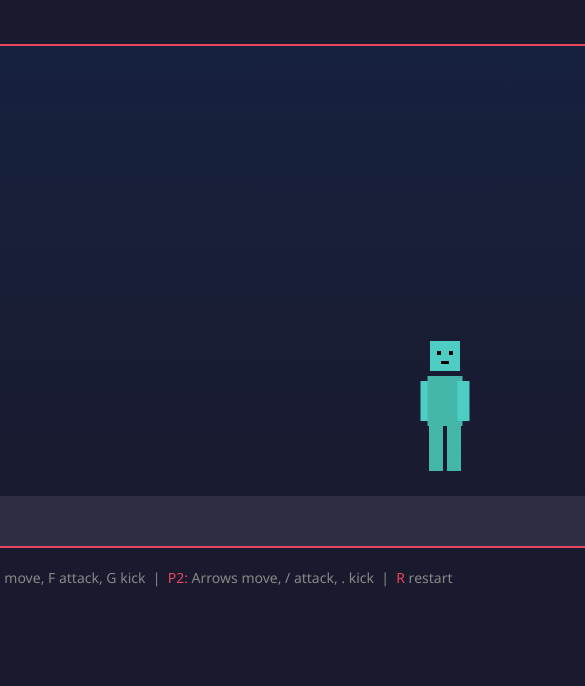
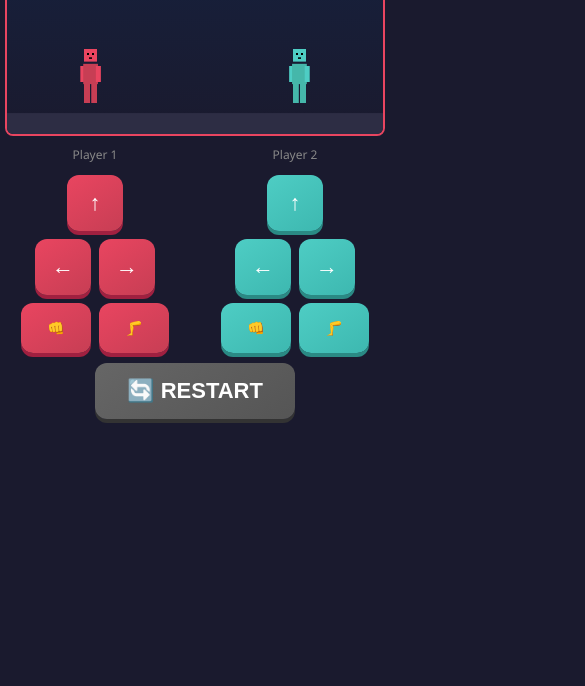
Before and after one commit to ai-stwn/dismember-duel, a plain HTML site: page index.html in a window 390 px wide. Shown: the part 158-844 px from the top of the page, 585 px wide, since content can reach past the window. Drawn offline with Linux system fonts and the light colour scheme.

Commit message:
Add mobile touch controls and responsive layout

```diff
--- a/index.html
+++ b/index.html
@@ -2,49 +2,71 @@
 <html lang="en">
 <head>
     <meta charset="UTF-8">
-    <meta name="viewport" content="width=device-width, initial-scale=1.0">
+    <meta name="viewport" content="width=device-width, initial-scale=1.0, maximum-scale=1.0, user-scalable=no">
     <title>Dismember Duel</title>
     <style>
         * { margin: 0; padding: 0; box-sizing: border-box; }
+        html, body {
+            background: #1a1a2e;
+            overflow: hidden;
+            touch-action: none;
+            -webkit-touch-callout: none;
+            -webkit-user-select: none;
+            user-select: none;
+        }
         body {
-            background: #1a1a2e;
             display: flex;
+            flex-direction: column;
             justify-content: center;
             align-items: center;
             min-height: 100vh;
+            min-height: 100dvh;
             font-family: 'Segoe UI', sans-serif;
             color: white;
+            padding: 10px;
         }
         #game-container {
             text-align: center;
+            width: 100%;
+            max-width: 900px;
         }
         canvas {
             background: linear-gradient(180deg, #16213e 0%, #1a1a2e 100%);
             border: 2px solid #e94560;
             border-radius: 8px;
+            width: 100%;
+            max-width: 900px;
+            height: auto;
+            display: block;
+            margin: 0 auto;
         }
         h1 {
             color: #e94560;
-            margin-bottom: 10px;
+            margin-bottom: 8px;
             text-shadow: 0 0 10px #e94560;
+            font-size: clamp(18px, 5vw, 28px);
         }
-        .controls {
-            margin-top: 15px;
-            font-size: 14px;
+        .controls-desktop {
+            margin-top: 10px;
+            font-size: 12px;
             color: #888;
         }
-        .controls span { color: #e94560; }
+        .controls-desktop span { color: #e94560; }
         .health-bars {
             display: flex;
             justify-content: space-between;
-            margin-bottom: 10px;
-            padding: 0 10px;
+            margin-bottom: 8px;
+            padding: 0 5px;
+            gap: 10px;
+        }
+        .health-bar-container {
+            flex: 1;
         }
         .health-bar {
-            width: 45%;
-            height: 20px;
+            width: 100%;
+            height: 16px;
             background: #333;
-            border-radius: 10px;
+            border-radius: 8px;
             overflow: hidden;
         }
         .health-fill {
@@ -53,16 +75,117 @@
         }
         .p1 .health-fill { background: linear-gradient(90deg, #e94560, #ff6b6b); }
         .p2 .health-fill { background: linear-gradient(90deg, #4ecdc4, #45b7aa); }
-        .label { font-size: 12px; margin-bottom: 3px; }
+        .label { font-size: 11px; margin-bottom: 2px; color: #aaa; }
         #winner {
-            position: absolute;
+            position: fixed;
             top: 50%;
             left: 50%;
             transform: translate(-50%, -50%);
-            font-size: 48px;
+            font-size: clamp(24px, 8vw, 48px);
             color: #e94560;
             text-shadow: 0 0 20px #e94560;
             display: none;
+            z-index: 100;
+            background: rgba(0,0,0,0.8);
+            padding: 20px 40px;
+            border-radius: 10px;
+        }
+
+        /* Mobile controls */
+        .mobile-controls {
+            display: none;
+            width: 100%;
+            max-width: 900px;
+            margin-top: 10px;
+            gap: 20px;
+        }
+
+        .control-side {
+            flex: 1;
+            display: flex;
+            flex-direction: column;
+            gap: 8px;
+        }
+
+        .control-row {
+            display: flex;
+            justify-content: center;
+            gap: 8px;
+        }
+
+        .ctrl-btn {
+            width: 56px;
+            height: 56px;
+            border: none;
+            border-radius: 12px;
+            font-size: 22px;
+            font-weight: bold;
+            cursor: pointer;
+            display: flex;
+            align-items: center;
+            justify-content: center;
+            -webkit-tap-highlight-color: transparent;
+        }
+
+        .ctrl-btn:active {
+            transform: scale(0.95);
+        }
+
+        .p1-btn {
+            background: linear-gradient(145deg, #e94560, #c73e54);
+            color: white;
+            box-shadow: 0 4px 0 #a02040;
+        }
+        .p1-btn:active {
+            box-shadow: 0 2px 0 #a02040;
+            transform: translateY(2px);
+        }
+
+        .p2-btn {
+            background: linear-gradient(145deg, #4ecdc4, #3db8b0);
+            color: white;
+            box-shadow: 0 4px 0 #2a8a84;
+        }
+        .p2-btn:active {
+            box-shadow: 0 2px 0 #2a8a84;
+            transform: translateY(2px);
+        }
+
+        .action-btn {
+            width: 70px;
+            height: 50px;
+            font-size: 14px;
+        }
+
+        .restart-btn {
+            background: linear-gradient(145deg, #666, #555);
+            color: white;
+            box-shadow: 0 4px 0 #333;
+            width: 100%;
+            max-width: 200px;
+            margin: 10px auto 0;
+        }
+
+        .side-label {
+            font-size: 12px;
+            color: #888;
+            text-align: center;
+            margin-bottom: 4px;
+        }
+
+        /* Show mobile controls on touch devices */
+        @media (pointer: coarse), (max-width: 768px) {
+            .mobile-controls { display: flex; }
+            .controls-desktop { display: none; }
+            h1 { margin-bottom: 5px; }
+            body { padding: 5px; justify-content: flex-start; padding-top: 10px; }
+        }
+
+        @media (max-height: 600px) and (orientation: landscape) {
+            h1 { display: none; }
+            .health-bars { margin-bottom: 5px; }
+            .ctrl-btn { width: 48px; height: 48px; font-size: 18px; }
+            .action-btn { width: 60px; height: 44px; font-size: 12px; }
         }
     </style>
 </head>
@@ -70,27 +193,75 @@
     <div id="game-container">
         <h1>⚔️ DISMEMBER DUEL ⚔️</h1>
         <div class="health-bars">
-            <div class="p1">
+            <div class="health-bar-container p1">
                 <div class="label">Player 1</div>
                 <div class="health-bar"><div class="health-fill" id="p1-health" style="width: 100%"></div></div>
             </div>
-            <div class="p2">
+            <div class="health-bar-container p2">
                 <div class="label">Player 2</div>
                 <div class="health-bar"><div class="health-fill" id="p2-health" style="width: 100%"></div></div>
             </div>
         </div>
         <canvas id="game" width="900" height="500"></canvas>
-        <div class="controls">
+        <div class="controls-desktop">
             <span>P1:</span> WASD move, F attack, G kick &nbsp;|&nbsp;
             <span>P2:</span> Arrows move, / attack, . kick &nbsp;|&nbsp;
             <span>R</span> restart
         </div>
+
+        <!-- Mobile controls -->
+        <div class="mobile-controls">
+            <div class="control-side">
+                <div class="side-label">Player 1</div>
+                <div class="control-row">
+                    <button class="ctrl-btn p1-btn" data-key="KeyW">↑</button>
+                </div>
+                <div class="control-row">
+                    <button class="ctrl-btn p1-btn" data-key="KeyA">←</button>
+                    <button class="ctrl-btn p1-btn" data-key="KeyD">→</button>
+                </div>
+                <div class="control-row">
+                    <button class="ctrl-btn action-btn p1-btn" data-key="KeyF">👊</button>
+                    <button class="ctrl-btn action-btn p1-btn" data-key="KeyG">🦵</button>
+                </div>
+            </div>
+            <div class="control-side">
+                <div class="side-label">Player 2</div>
+                <div class="control-row">
+                    <button class="ctrl-btn p2-btn" data-key="ArrowUp">↑</button>
+                </div>
+                <div class="control-row">
+                    <button class="ctrl-btn p2-btn" data-key="ArrowLeft">←</button>
+                    <button class="ctrl-btn p2-btn" data-key="ArrowRight">→</button>
+                </div>
+                <div class="control-row">
+                    <button class="ctrl-btn action-btn p2-btn" data-key="Slash">👊</button>
+                    <button class="ctrl-btn action-btn p2-btn" data-key="Period">🦵</button>
+                </div>
+            </div>
+        </div>
+        <button class="ctrl-btn restart-btn" id="restart-btn">🔄 RESTART</button>
         <div id="winner"></div>
     </div>
 
     <script>
 const canvas = document.getElementById('game');
 const ctx = canvas.getContext('2d');
+
+// Responsive canvas scaling
+let scale = 1;
+const BASE_WIDTH = 900;
+const BASE_HEIGHT = 500;
+
+function resizeCanvas() {
+    const container = document.getElementById('game-container');
+    const maxWidth = Math.min(container.clientWidth, BASE_WIDTH);
+    scale = maxWidth / BASE_WIDTH;
+    canvas.style.width = maxWidth + 'px';
+    canvas.style.height = (BASE_HEIGHT * scale) + 'px';
+}
+resizeCanvas();
+window.addEventListener('resize', resizeCanvas);
 
 // Physics constants
 const GRAVITY = 0.5;
@@ -123,7 +294,6 @@ class BodyPart {
             this.y += this.vy;
             this.rotation += this.rotationSpeed;
 
-            // Ground collision
             if (this.y + this.height > GROUND) {
                 this.y = GROUND - this.height;
                 this.vy *= -BOUNCE;
@@ -132,7 +302,6 @@ class BodyPart {
                 if (Math.abs(this.vy) < 1) this.vy = 0;
             }
 
-            // Wall collision
             if (this.x < 0) { this.x = 0; this.vx *= -BOUNCE; }
             if (this.x + this.width > canvas.width) {
                 this.x = canvas.width - this.width;
@@ -148,12 +317,11 @@ class BodyPart {
         ctx.fillStyle = this.color;
         ctx.fillRect(-this.width/2, -this.height/2, this.width, this.height);
 
-        // Draw face on head
         if (this.name === 'head') {
             ctx.fillStyle = '#000';
-            ctx.fillRect(-8, -5, 4, 4); // left eye
-            ctx.fillRect(4, -5, 4, 4);  // right eye
-            ctx.fillRect(-4, 5, 8, 3);  // mouth
+            ctx.fillRect(-8, -5, 4, 4);
+            ctx.fillRect(4, -5, 4, 4);
+            ctx.fillRect(-4, 5, 8, 3);
         }
         ctx.restore();
     }
@@ -168,7 +336,6 @@ class BodyPart {
     }
 }
 
-// Fighter class
 class Fighter {
     constructor(x, color1, color2, facing) {
         this.baseX = x;
@@ -177,7 +344,7 @@ class Fighter {
         this.y = GROUND - 120;
         this.vx = 0;
         this.vy = 0;
-        this.facing = facing; // 1 = right, -1 = left
+        this.facing = facing;
         this.color1 = color1;
         this.color2 = color2;
         this.health = 100;
@@ -187,7 +354,6 @@ class Fighter {
         this.stunned = 0;
         this.grounded = true;
 
-        // Create body parts
         this.parts = {
             head: new BodyPart(0, 0, 30, 30, color1, 'head', 2),
             torso: new BodyPart(0, 0, 35, 50, color2, 'torso', 5),
@@ -203,7 +369,6 @@ class Fighter {
     updatePartPositions() {
         const p = this.parts;
 
-        // Position attached parts relative to torso
         if (p.torso.attached) {
             p.torso.x = this.x - p.torso.width/2;
             p.torso.y = this.y;
@@ -245,7 +410,6 @@ class Fighter {
         if (this.stunned > 0) this.stunned--;
         if (this.attackCooldown > 0) this.attackCooldown--;
 
-        // Apply gravity and movement
         if (!this.grounded) {
             this.vy += GRAVITY;
         }
@@ -254,7 +418,6 @@ class Fighter {
         this.y += this.vy;
         this.vx *= 0.9;
 
-        // Ground check
         const effectiveGround = GROUND - 120;
         if (this.y >= effectiveGround) {
             this.y = effectiveGround;
@@ -264,27 +427,22 @@ class Fighter {
             this.grounded = false;
         }
 
-        // Boundaries
         if (this.x < 50) this.x = 50;
         if (this.x > canvas.width - 50) this.x = canvas.width - 50;
 
-        // Update all parts
         this.updatePartPositions();
         Object.values(this.parts).forEach(part => part.update());
 
-        // End attack animations
         if (this.attacking && Date.now() % 200 < 10) this.attacking = false;
         if (this.kicking && Date.now() % 200 < 10) this.kicking = false;
     }
 
     draw(ctx) {
-        // Draw attached parts in order
         const order = ['leftLeg', 'rightLeg', 'leftArm', 'torso', 'rightArm', 'head'];
         order.forEach(name => {
             this.parts[name].draw(ctx);
         });
 
-        // Draw blood splatter where parts are missing
         Object.values(this.parts).forEach(part => {
             if (!part.attached) {
                 ctx.fillStyle = '#8B0000';
@@ -325,7 +483,6 @@ class Fighter {
         this.vx = attacker.facing * 8;
         this.vy = -3;
 
-        // Random chance to lose a body part based on damage
         if (Math.random() < amount / 50) {
             const attachedParts = Object.entries(this.parts)
                 .filter(([name, part]) => part.attached && name !== 'torso')
@@ -334,9 +491,7 @@ class Fighter {
             if (attachedParts.length > 0) {
                 const partToLose = attachedParts[Math.floor(Math.random() * attachedParts.length)];
                 this.parts[partToLose].detach(10);
-                this.health -= 10; // Extra damage for losing a limb
-
-                // Spawn blood particles
+                this.health -= 10;
                 spawnBlood(this.parts[partToLose].x, this.parts[partToLose].y, 10);
             }
         }
@@ -357,7 +512,6 @@ class Fighter {
     }
 }
 
-// Blood particles
 let bloodParticles = [];
 
 function spawnBlood(x, y, count) {
@@ -398,7 +552,6 @@ function drawBlood() {
     });
 }
 
-// Game state
 let player1, player2;
 let gameOver = false;
 let keys = {};
@@ -428,7 +581,7 @@ function checkHit(attacker, defender, hitbox) {
 function update() {
     if (gameOver) return;
 
-    // Player 1 controls (WASD + F/G)
+    // Player 1 controls
     if (player1.stunned === 0) {
         const p1Speed = player1.canMove() ? 5 : 1;
         if (keys['KeyA']) { player1.vx = -p1Speed; player1.facing = -1; }
@@ -451,7 +604,7 @@ function update() {
         }
     }
 
-    // Player 2 controls (Arrows + / and .)
+    // Player 2 controls
     if (player2.stunned === 0) {
         const p2Speed = player2.canMove() ? 5 : 1;
         if (keys['ArrowLeft']) { player2.vx = -p2Speed; player2.facing = -1; }
@@ -478,11 +631,9 @@ function update() {
     player2.update();
     updateBlood();
 
-    // Update health bars
     document.getElementById('p1-health').style.width = Math.max(0, player1.health) + '%';
     document.getElementById('p2-health').style.width = Math.max(0, player2.health) + '%';
 
-    // Check win condition
     if (player1.health <= 0 || player2.health <= 0) {
         gameOver = true;
         const winner = player1.health > player2.health ? 'PLAYER 1 WINS!' : 'PLAYER 2 WINS!';
@@ -494,18 +645,14 @@ function update() {
 function draw() {
     ctx.clearRect(0, 0, canvas.width, canvas.height);
 
-    // Draw ground
     ctx.fillStyle = '#2d2d44';
     ctx.fillRect(0, GROUND, canvas.width, canvas.height - GROUND);
 
-    // Draw blood stains on ground
     drawBlood();
 
-    // Draw fighters
     player1.draw(ctx);
     player2.draw(ctx);
 
-    // Draw detached parts on top
     [...Object.values(player1.parts), ...Object.values(player2.parts)]
         .filter(p => !p.attached)
         .forEach(p => p.draw(ctx));
@@ -517,12 +664,58 @@ function gameLoop() {
     requestAnimationFrame(gameLoop);
 }
 
-// Input handling
+// Keyboard input
 document.addEventListener('keydown', e => {
     keys[e.code] = true;
     if (e.code === 'KeyR') init();
+    e.preventDefault();
 });
-document.addEventListener('keyup', e => keys[e.code] = false);
+document.addEventListener('keyup', e => {
+    keys[e.code] = false;
+    e.preventDefault();
+});
+
+// Touch controls
+document.querySelectorAll('.ctrl-btn[data-key]').forEach(btn => {
+    const key = btn.dataset.key;
+
+    btn.addEventListener('touchstart', e => {
+        e.preventDefault();
+        keys[key] = true;
+    });
+
+    btn.addEventListener('touchend', e => {
+        e.preventDefault();
+        keys[key] = false;
+    });
+
+    btn.addEventListener('touchcancel', e => {
+        keys[key] = false;
+    });
+
+    // Mouse fallback for testing
+    btn.addEventListener('mousedown', e => {
+        keys[key] = true;
+    });
+
+    btn.addEventListener('mouseup', e => {
+        keys[key] = false;
+    });
+
+    btn.addEventListener('mouseleave', e => {
+        keys[key] = false;
+    });
+});
+
+// Restart button
+document.getElementById('restart-btn').addEventListener('click', init);
+document.getElementById('restart-btn').addEventListener('touchstart', e => {
+    e.preventDefault();
+    init();
+});
+
+// Prevent zoom on double tap
+document.addEventListener('dblclick', e => e.preventDefault());
 
 // Start game
 init();
```
